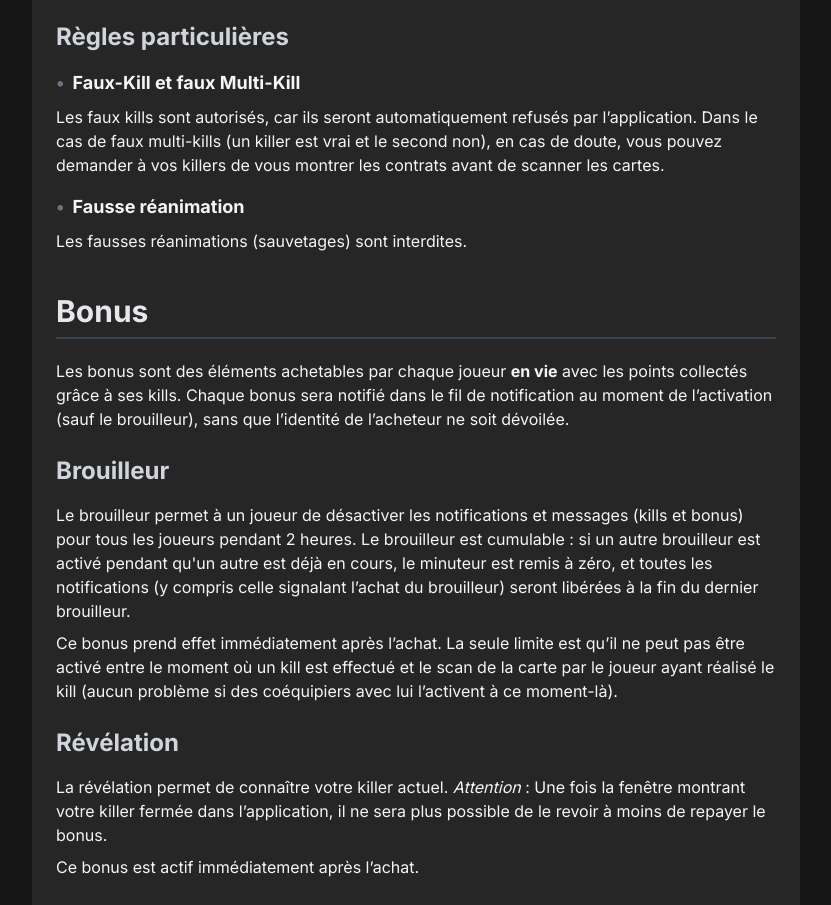
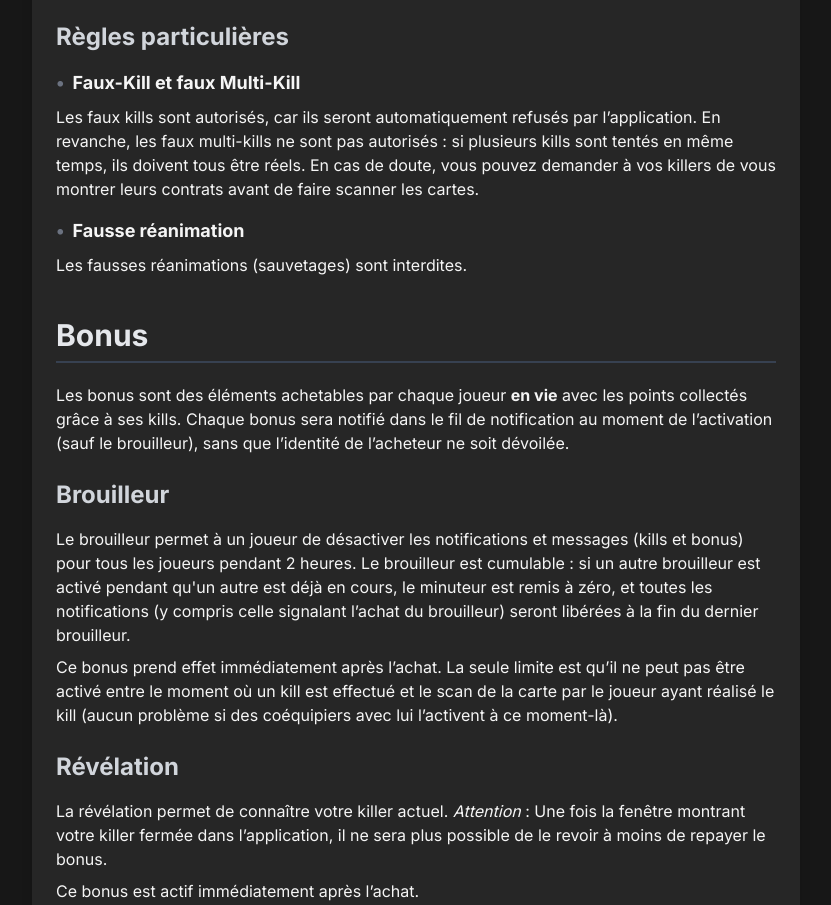
Before and after one commit to Killer-INSA/public, a plain HTML site: page regles/index.html in a window 1280 px wide. Shown: the part 4125-5030 px from the top of the page, without its empty margins (224-1055 px from the left). Drawn offline with nearby package versions, Linux system fonts and the light colour scheme.

Commit message:
Clarify rules for faux kills and multi-kills

```diff
--- a/regles/index.html
+++ b/regles/index.html
@@ -301,10 +301,9 @@
         <span class="text-gray-500 mr-2">•</span>Faux-Kill et faux Multi-Kill
       </h4>
       <p class="mb-2">
-        Les faux kills sont autorisés, car ils seront automatiquement refusés
-        par l’application. Dans le cas de faux multi-kills (un killer est vrai
-        et le second non), en cas de doute, vous pouvez demander à vos killers
-        de vous montrer les contrats avant de scanner les cartes.
+        Les faux kills sont autorisés, car ils seront automatiquement refusés par l’application.
+        En revanche, les faux multi-kills ne sont pas autorisés : si plusieurs kills sont tentés en même temps, ils doivent tous être réels.
+        En cas de doute, vous pouvez demander à vos killers de vous montrer leurs contrats avant de faire scanner les cartes.
       </p>
       <h4 class="text-lg font-semibold mt-4 mb-2" id="fausse-réanimation">
         <span class="text-gray-500 mr-2">•</span>Fausse réanimation
```
